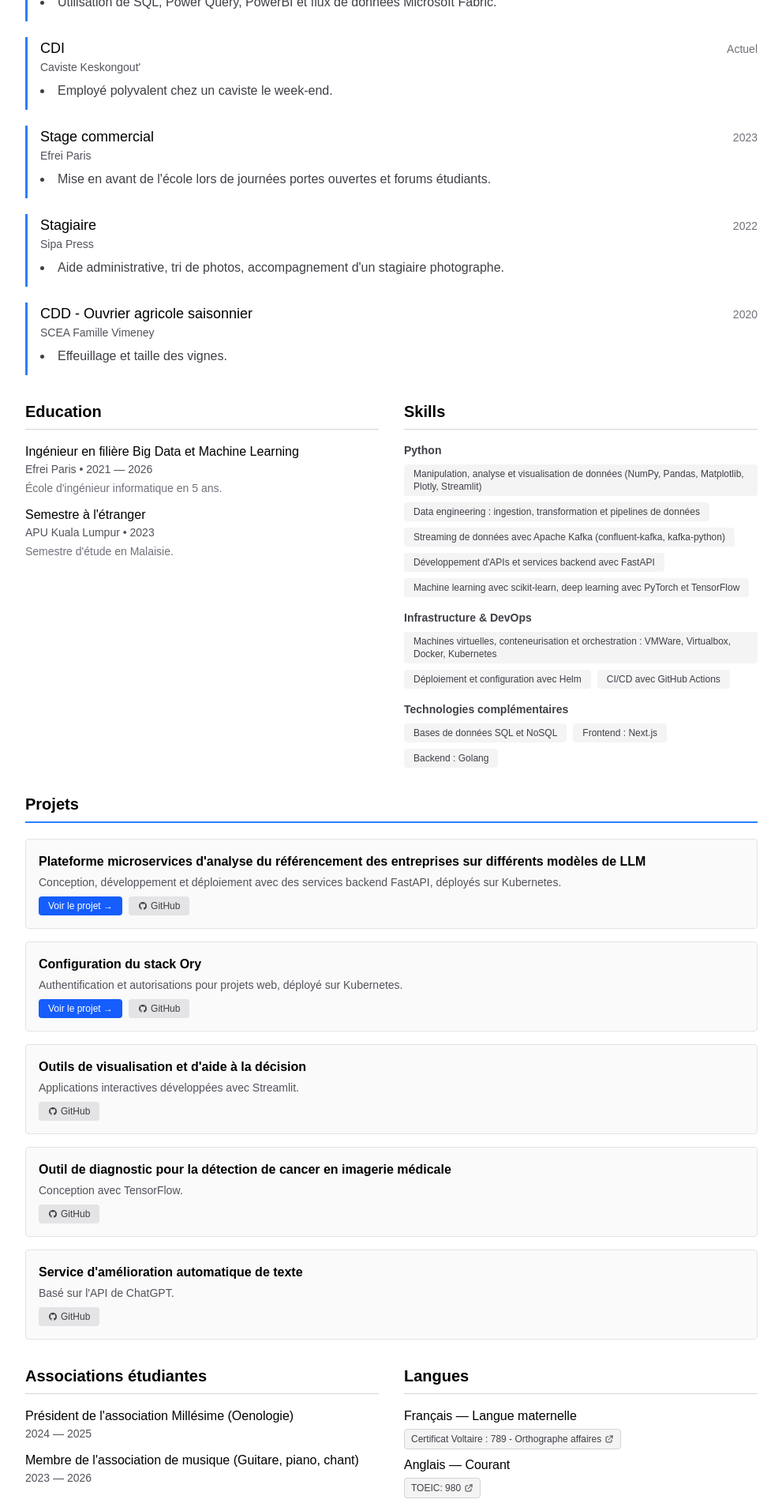
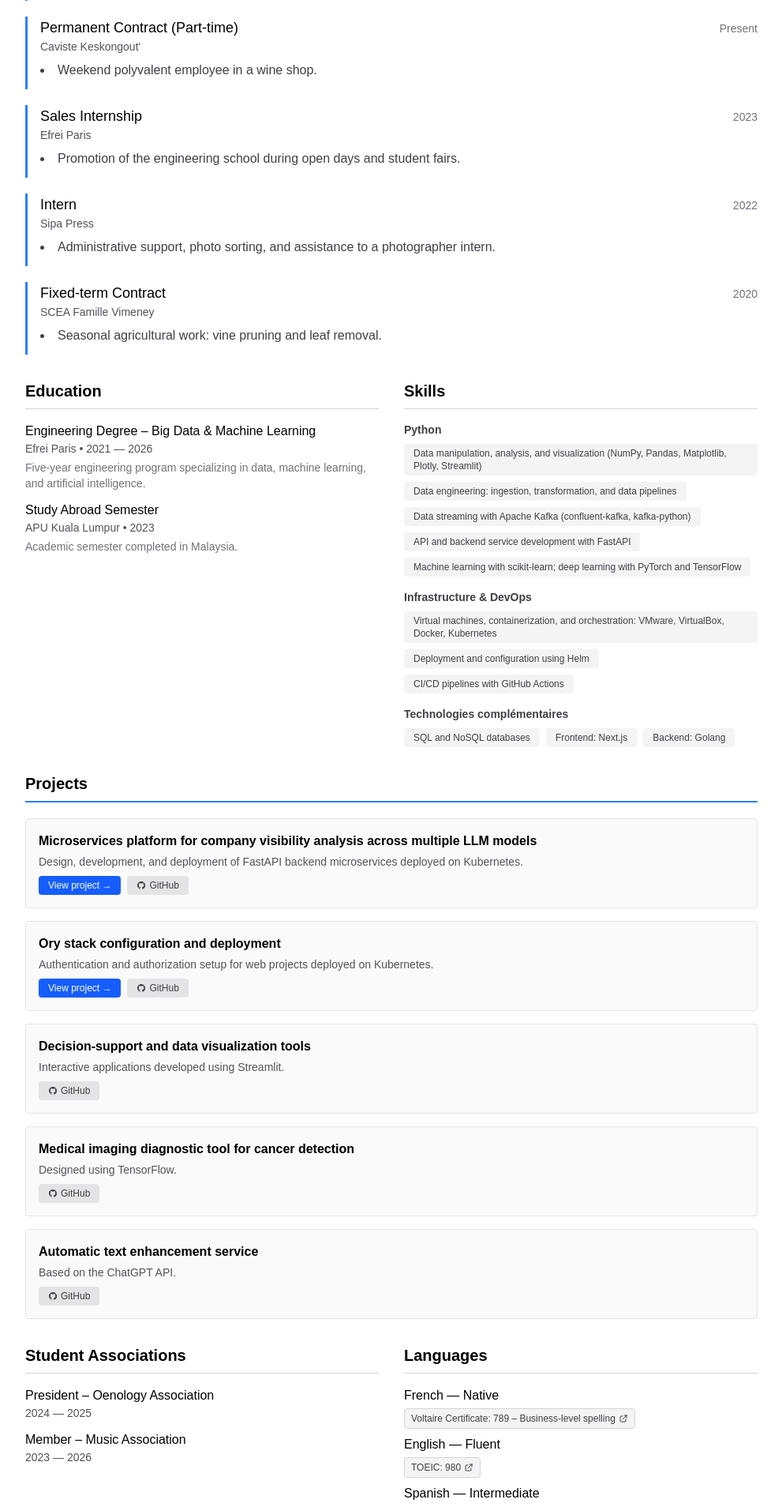
Before and after one commit to AntoineCmbld/combaldieu.fr, a Next.js app: page /cv in a window 1280 px wide. Shown: the part 740-2648 px from the top of the page at 79% size, without its empty margins (144-1135 px from the left). Built offline with nearby package versions, Linux system fonts and the light colour scheme.

Commit message:
now in english

```diff
--- a/app/cv/page.tsx
+++ b/app/cv/page.tsx
@@ -196,7 +196,7 @@ export default function CV() {
 
         <section className="mb-8">
           <h2 className="text-xl font-semibold text-black dark:text-zinc-50 mb-5 pb-2 border-b-2 border-blue-500 dark:border-blue-600">
-            Projets
+            Projects
           </h2>
           <div className="space-y-4">
             {resume.projects.map((project, idx) => (
@@ -219,7 +219,7 @@ export default function CV() {
                       rel="noreferrer"
                       className="inline-block text-xs px-3 py-1 rounded bg-blue-600 text-white hover:bg-blue-700 transition-colors font-medium"
                     >
-                      Voir le projet →
+                      View project →
                     </a>
                   )}
                   {project.github && (
@@ -244,7 +244,7 @@ export default function CV() {
         <section className="mb-8 grid md:grid-cols-2 gap-8">
           <div>
             <h2 className="text-xl font-semibold text-black dark:text-zinc-50 mb-4 pb-2 border-b border-zinc-300 dark:border-zinc-700">
-              Associations étudiantes
+              Student Associations
             </h2>
             <div className="space-y-3">
               {resume.associations.map((assoc, i) => (
@@ -266,7 +266,7 @@ export default function CV() {
 
           <div>
             <h2 className="text-xl font-semibold text-black dark:text-zinc-50 mb-4 pb-2 border-b border-zinc-300 dark:border-zinc-700">
-              Langues
+              Languages
             </h2>
             <div className="space-y-2">
               {resume.languages.map((lang, i) => (
@@ -307,7 +307,7 @@ export default function CV() {
           className="text-center text-sm text-zinc-600 dark:text-zinc-400 mt-6 animate-slide-up opacity-0"
           style={{ animationDelay: "320ms" }}
         >
-          <p>Ouvert aux opportunités — available for full-time roles.</p>
+          <p>Available for full-time roles.</p>
           <p className="mt-1">
             <a
               href={`mailto:${resume.email}`}
--- a/app/cv/resume.ts
+++ b/app/cv/resume.ts
@@ -1,146 +1,154 @@
 const resume = {
   name: "Antoine Combaldieu",
-  title: "Data Engineer Junior - Big Data & Cloud",
+  title: "Junior Data Engineer – Big Data & Cloud",
   location: "Paris, France",
-  availability: "Disponible à partir de septembre 2026 - France entière",
+  availability: "Available from September 2026 – France & International",
   email: "antoine@combaldieu.fr",
   phone: "+33 7 69 49 63 12",
   linkedin: "https://www.linkedin.com/in/antoine-combaldieu-304ba3220/",
   github: "https://github.com/AntoineCmbld",
+
   about:
-    "Passionné par la data et ses applications concrètes, je me spécialise dans l'exploitation, l'analyse et la valorisation des données. Le développement rapide de l'intelligence artificielle a naturellement orienté mon parcours vers le deep learning et les infrastructures cloud.",
+    "Passionate about data and its real-world applications, I specialize in data exploitation, analysis, and value creation. The rapid development of artificial intelligence has naturally guided my academic path toward deep learning and cloud infrastructures.",
+
   experience: [
     {
-      role: "Alternance",
-      company: "GRDF - Appui Chef d'Agence",
-      period: "Actuel",
+      role: "Apprenticeship",
+      company: "GRDF (France’s leading gas distribution company)",
+      period: "Present",
       bullets: [
-        "Mise à disposition pour le management des données opérationnelles et automatisation cloud des tâches de l'agence avec Python, Office Script (TypeScript) et Power Automate.",
-        "Utilisation de SQL, Power Query, PowerBI et flux de données Microsoft Fabric.",
+        "Management of operational data and cloud-based automation of agency tasks using Python, Office Scripts (TypeScript), and Power Automate.",
+        "Use of SQL, Power Query, Power BI, and Microsoft Fabric data pipelines.",
       ],
     },
     {
-      role: "CDI",
+      role: "Permanent Contract (Part-time)",
       company: "Caviste Keskongout'",
-      period: "Actuel",
-      bullets: ["Employé polyvalent chez un caviste le week-end."],
+      period: "Present",
+      bullets: ["Weekend polyvalent employee in a wine shop."],
     },
     {
-      role: "Stage commercial",
+      role: "Sales Internship",
       company: "Efrei Paris",
       period: "2023",
       bullets: [
-        "Mise en avant de l'école lors de journées portes ouvertes et forums étudiants.",
+        "Promotion of the engineering school during open days and student fairs.",
       ],
     },
     {
-      role: "Stagiaire",
+      role: "Intern",
       company: "Sipa Press",
       period: "2022",
       bullets: [
-        "Aide administrative, tri de photos, accompagnement d'un stagiaire photographe.",
+        "Administrative support, photo sorting, and assistance to a photographer intern.",
       ],
     },
     {
-      role: "CDD - Ouvrier agricole saisonnier",
+      role: "Fixed-term Contract",
       company: "SCEA Famille Vimeney",
       period: "2020",
-      bullets: ["Effeuillage et taille des vignes."],
+      bullets: ["Seasonal agricultural work: vine pruning and leaf removal."],
     },
   ],
+
   education: [
     {
-      degree: "Ingénieur en filière Big Data et Machine Learning",
+      degree: "Engineering Degree – Big Data & Machine Learning",
       school: "Efrei Paris",
       year: "2021 — 2026",
-      description: "École d'ingénieur informatique en 5 ans.",
+      description:
+        "Five-year engineering program specializing in data, machine learning, and artificial intelligence.",
     },
     {
-      degree: "Semestre à l'étranger",
+      degree: "Study Abroad Semester",
       school: "APU Kuala Lumpur",
       year: "2023",
-      description: "Semestre d'étude en Malaisie.",
+      description: "Academic semester completed in Malaysia.",
     },
   ],
-  skills: {
-    python: [
-      "Manipulation, analyse et visualisation de données (NumPy, Pandas, Matplotlib, Plotly, Streamlit)",
-      "Data engineering : ingestion, transformation et pipelines de données",
-      "Streaming de données avec Apache Kafka (confluent-kafka, kafka-python)",
-      "Développement d'APIs et services backend avec FastAPI",
-      "Machine learning avec scikit-learn, deep learning avec PyTorch et TensorFlow",
-    ],
-    infrastructure: [
-      "Machines virtuelles, conteneurisation et orchestration : VMWare, Virtualbox, Docker, Kubernetes",
-      "Déploiement et configuration avec Helm",
-      "CI/CD avec GitHub Actions",
-    ],
-    other: [
-      "Bases de données SQL et NoSQL",
-      "Frontend : Next.js",
-      "Backend : Golang",
-    ],
-  },
+
   projects: [
     {
-      name: "Plateforme microservices d'analyse du référencement des entreprises sur différents modèles de LLM",
+      name: "Microservices platform for company visibility analysis across multiple LLM models",
       description:
-        "Conception, développement et déploiement avec des services backend FastAPI, déployés sur Kubernetes.",
+        "Design, development, and deployment of FastAPI backend microservices deployed on Kubernetes.",
       link: "https://geometrics.combaldieu.fr",
       github: "https://github.com/orgs/geo-metrics-project/repositories",
     },
     {
-      name: "Configuration du stack Ory",
+      name: "Ory stack configuration and deployment",
       description:
-        "Authentification et autorisations pour projets web, déployé sur Kubernetes.",
+        "Authentication and authorization setup for web projects deployed on Kubernetes.",
       link: "https://auth.combaldieu.fr/auth/login",
       github: "https://github.com/orgs/geo-metrics-project/repositories",
     },
     {
-      name: "Outils de visualisation et d'aide à la décision",
+      name: "Decision-support and data visualization tools",
       description:
-        "Applications interactives développées avec Streamlit.",
+        "Interactive applications developed using Streamlit.",
       github: "https://github.com/AntoineCmbld/streamlit-resume",
     },
     {
-      name: "Outil de diagnostic pour la détection de cancer en imagerie médicale",
-      description: "Conception avec TensorFlow.",
+      name: "Medical imaging diagnostic tool for cancer detection",
+      description: "Designed using TensorFlow.",
       github: "https://github.com/AntoineCmbld/cancer_detection",
     },
     {
-      name: "Service d'amélioration automatique de texte",
-      description: "Basé sur l'API de ChatGPT.",
+      name: "Automatic text enhancement service",
+      description: "Based on the ChatGPT API.",
       github: "https://github.com/AntoineCmbld/MailPerfect",
     },
   ],
+
+  skills: {
+    python: [
+      "Data manipulation, analysis, and visualization (NumPy, Pandas, Matplotlib, Plotly, Streamlit)",
+      "Data engineering: ingestion, transformation, and data pipelines",
+      "Data streaming with Apache Kafka (confluent-kafka, kafka-python)",
+      "API and backend service development with FastAPI",
+      "Machine learning with scikit-learn; deep learning with PyTorch and TensorFlow",
+    ],
+    infrastructure: [
+      "Virtual machines, containerization, and orchestration: VMware, VirtualBox, Docker, Kubernetes",
+      "Deployment and configuration using Helm",
+      "CI/CD pipelines with GitHub Actions",
+    ],
+    other: [
+      "SQL and NoSQL databases",
+      "Frontend: Next.js",
+      "Backend: Golang",
+    ],
+  },
+
   associations: [
     {
-      role: "Président de l'association Millésime (Oenologie)",
-      name: "Association Millésime",
+      role: "President – Oenology Association",
+      name: "Millésime",
       period: "2024 — 2025",
     },
     {
-      role: "Membre de l'association de musique (Guitare, piano, chant)",
-      name: "Association de musique",
+      role: "Member – Music Association",
+      name: "Music Association",
       period: "2023 — 2026",
     },
   ],
+
   languages: [
     {
-      language: "Français",
-      level: "Langue maternelle",
-      note: "Certificat Voltaire : 789 - Orthographe affaires",
+      language: "French",
+      level: "Native",
+      note: "Voltaire Certificate: 789 – Business-level spelling",
       link: "https://mon.certificat-voltaire.fr/verification-certificat?code=4GMUKCP",
     },
     {
-      language: "Anglais",
-      level: "Courant",
+      language: "English",
+      level: "Fluent",
       note: "TOEIC: 980",
       link: "https://www.etsglobal.org/fr/en/digital-score-report/6C93925F32A8456B918A041F62C3F7F4D6736BFC370C312C988A9C22C61EFD21bDhqeWlmV0kzT3VRSGlHbXh3TDBLKzcyK1BENFBSeUUrVFk2YTV4SVU1S1NzSHAw",
     },
     {
-      language: "Espagnol",
-      level: "Intermédiaire",
+      language: "Spanish",
+      level: "Intermediate",
     },
   ],
 };
--- a/app/layout.tsx
+++ b/app/layout.tsx
@@ -40,7 +40,7 @@ export default function RootLayout({
                 </Link>
                 <div className="relative group">
                   <button className="inline-flex items-center px-1 pt-1 text-sm font-medium text-zinc-900 dark:text-zinc-100 hover:text-blue-600 dark:hover:text-blue-400 transition-colors h-full">
-                    Projets
+                    Projects
                     <svg className="ml-2 h-4 w-4" fill="none" stroke="currentColor" viewBox="0 0 24 24">
                       <path strokeLinecap="round" strokeLinejoin="round" strokeWidth={2} d="M19 9l-7 7-7-7" />
                     </svg>
```
